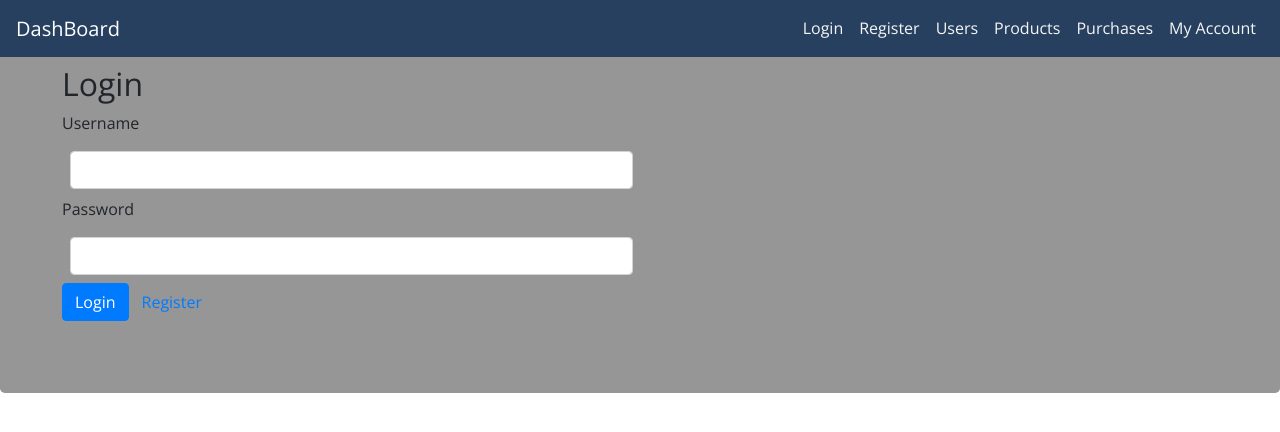
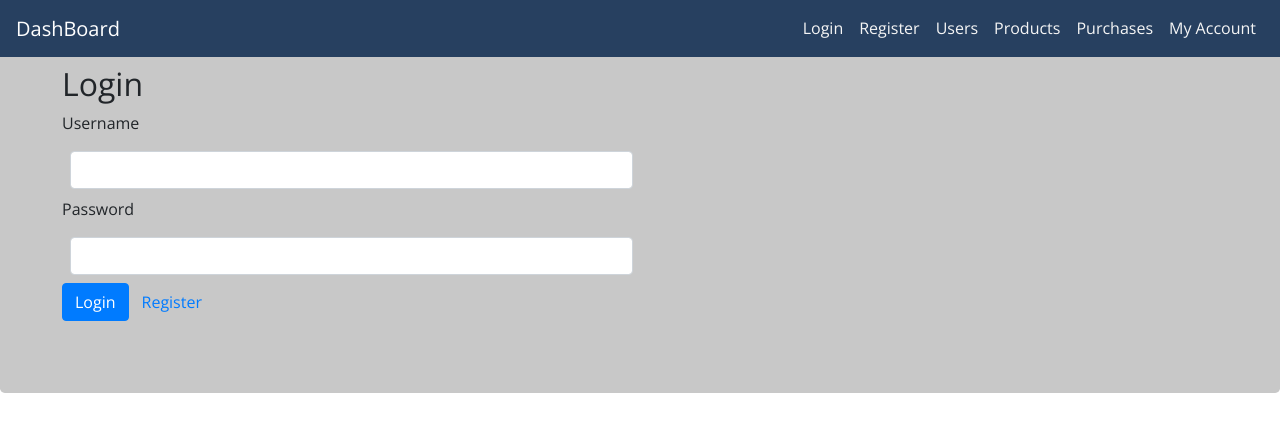
Before and after one commit to grford15/Boundary-ReactApp, a React (Create React App) app: page /login in a window 1280 px wide. Shown: the top 432 px of the page. Built offline with nearby package versions, Linux system fonts and the light colour scheme.

Commit message:
Added some headings to each page

```diff
--- a/src/api/user-service-client.js
+++ b/src/api/user-service-client.js
@@ -20,6 +20,7 @@ export default {
 
     },
 
+
     logout() {
         localStorage.removeItem('isAuth');
     }
--- a/src/components/Pages/ProductsPage.jsx
+++ b/src/components/Pages/ProductsPage.jsx
@@ -23,6 +23,7 @@ class ProductsPage extends React.Component {
         return(
             this.state.products != null &&
             <div>
+                <h2>Products</h2>
             <table className="table table-striped table-bordered">
                 <thead className="thead-dark">
                 <tr>
--- a/src/components/Pages/PurchasesPage.jsx
+++ b/src/components/Pages/PurchasesPage.jsx
@@ -40,6 +40,7 @@ class PurchasesPage extends React.Component {
             this.state.purchases != null && this.state.users != null && this.state.products != null &&
 
             <div>
+                <h2>Purchases</h2>
             <table className="table table-striped table-bordered">
                 <thead className="thead-dark">
                 <tr>
--- a/src/components/Pages/UserPurchases.jsx
+++ b/src/components/Pages/UserPurchases.jsx
@@ -42,6 +42,7 @@ class UserPurchases extends React.Component {
             this.state.purchases !== undefined && this.state.user !== undefined && this.state.products !== undefined &&
 
             <div>
+                <h2>My Purchases</h2>
                 <table className="table table-striped table-bordered">
                     <thead className="thead-dark">
                         <tr>
--- a/src/components/Pages/UsersPage.jsx
+++ b/src/components/Pages/UsersPage.jsx
@@ -21,6 +21,8 @@ class UsersPage extends React.Component {
     render() {
         return (
             this.state.users != null &&
+            <div>
+                <h2>Users</h2>
             <table className="table table-striped">
                 <thead className="thead-dark">
                 <tr>
@@ -50,6 +52,7 @@ class UsersPage extends React.Component {
                 }
                 </tbody>
             </table>
+            </div>
         );
     }
 }
--- a/src/core/App.css
+++ b/src/core/App.css
@@ -3,7 +3,7 @@
 }
 
 .jumbotron {
-  background-color: #969696;
+  background-color: #C8C8C8;
   font-family: 'Open Sans', sans-serif;
 }
 
```
